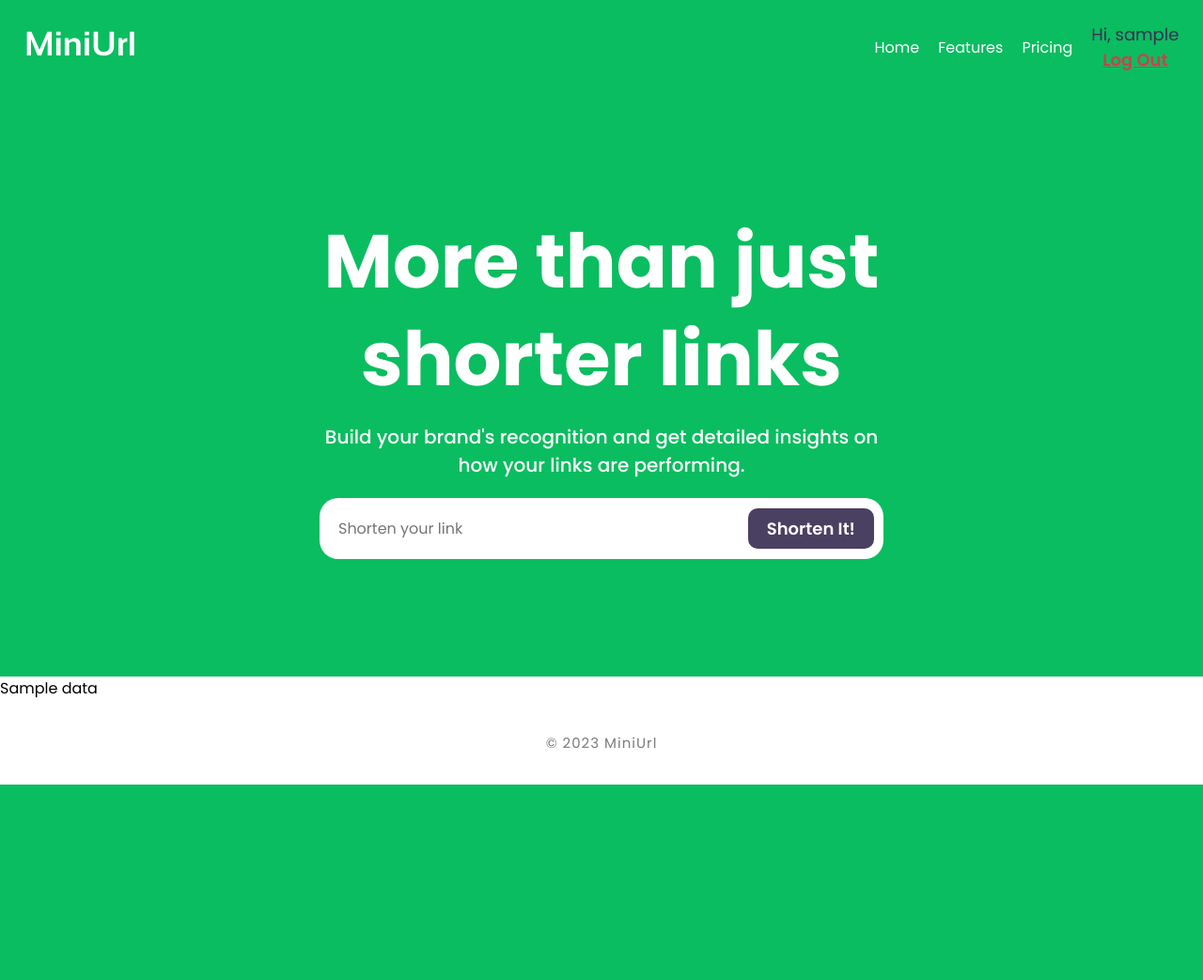
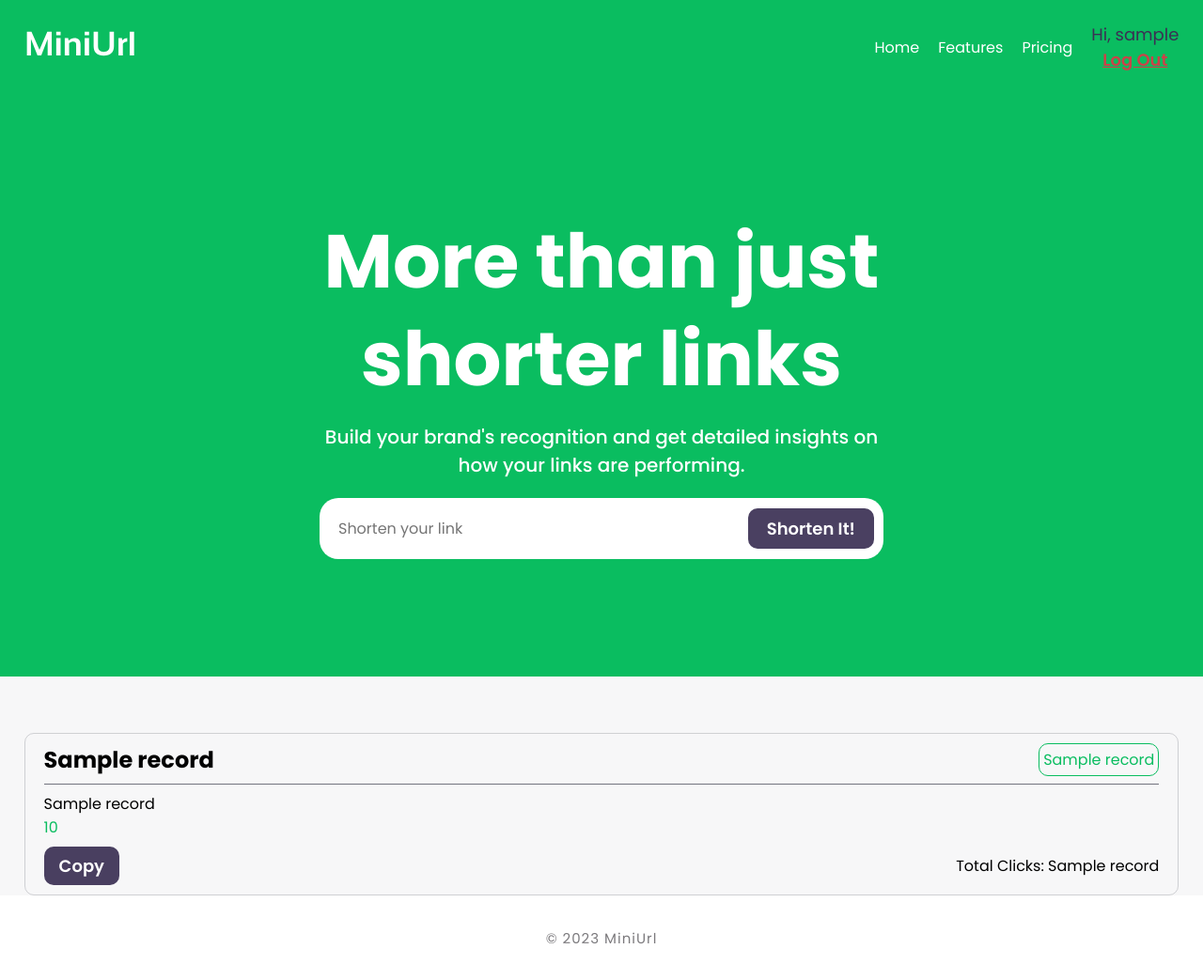
Before and after one commit to itsjatinnagar/miniurl, a Flask app: template templates/user.html in a window 1280 px wide. Shown: the whole page at 94% size. Before the commit the page ends 835 px from the top, so only its background shows below. Run offline with Flask 3, Linux system fonts and the light colour scheme; the template is opened without the code that fills it: most values are stand-ins (such as "Sample title", 1, 10 or a date in 2020).

Commit message:
Shorten Cards UI

```diff
--- a/static/css/style.css
+++ b/static/css/style.css
@@ -6,6 +6,7 @@
     --primary-color: hsl(var(--primary-hue), 90%, 39%);
     --accent-color: hsl(257, 27%, 26%);
     --light-gray: hsl(257, 2%, 97%);
+    --border-color: 114, 115, 126;
     --theme-error-color: hsl(354, 70%, 54%);
     --theme-success-color: hsl(152, 69%, 31%);
 }
@@ -50,6 +51,12 @@
 
 body.modal-active {
     overflow: hidden;
+}
+
+hr {
+    height: 1px;
+    width: 100%;
+    background-color: rgb(var(--border-color));
 }
 
 .container {
@@ -204,10 +211,14 @@
     border-radius: 10px;
 }
 
+main {
+    padding-block-start: 60px;
+    background-color: var(--light-gray);
+    text-align: center;
+}
+
 main.features {
     padding-block: 60px;
-    background-color: var(--light-gray);
-    text-align: center;
 }
 
 .features h2 span {
@@ -255,6 +266,52 @@
     margin-block: 20px 8px;
     font-size: 20px;
     font-weight: 600;
+}
+
+.shorten {
+    display: flex;
+    flex-direction: column;
+    row-gap: 20px;
+}
+
+.shorten .card {
+    text-align: left;
+    padding: 10px 20px;
+    border: 1px solid rgba(var(--border-color), 0.3);
+    border-radius: 10px;
+}
+
+.shorten .card > a {
+    color: var(--primary-color);
+}
+
+.shorten .card > hr {
+    margin: 8px 0;
+}
+
+.shorten .card .header {
+    display: flex;
+    align-items: center;
+    justify-content: space-between;
+}
+
+.shorten .card .header p {
+    padding: 4px;
+    color: var(--primary-color);
+    border: 1px solid var(--primary-color);
+    border-radius: 10px;
+}
+
+.shorten .card .footer {
+    margin-top: 8px;
+    display: flex;
+    align-items: center;
+    justify-content: space-between;
+}
+
+.shorten .card .actions .btn {
+    padding: 7px 16px;
+    border-radius: 10px;
 }
 
 section.pricing {
@@ -391,9 +448,6 @@
 
 form.login hr {
     margin: 16px 0;
-    height: 1px;
-    width: 100%;
-    background-color: #73747f;
 }
 
 @media screen and (max-width: 990px) {
--- a/static/js/shorten.js
+++ b/static/js/shorten.js
@@ -13,50 +13,22 @@
     }
 });
 
-// shortenButton.addEventListener("click", () => {
-//     const url = document.getElementById("url").value;
-//     fetch("/shorten", {
-//         method: "POST",
-//         headers: {
-//             "Content-Type": "application/json",
-//         },
-//         body: JSON.stringify({ long_url: url }),
-//     }).then((response) =>
-//         response.status == 200 ? window.location.reload() : showPopup()
-//     );
-// });
+const dateSpans = document.querySelectorAll("span.date");
+dateSpans.forEach((span) => {
+    const datetimeUTC = new Date(span.textContent * 1000);
+    const datetime = new Date(
+        datetimeUTC.getFullYear(),
+        datetimeUTC.getMonth(),
+        datetimeUTC.getDate()
+    );
+    span.textContent = Intl.DateTimeFormat().format(datetime);
+});
 
-// linksButton.forEach((button) => {
-//     button.addEventListener("click", () => {
-//         fetch(`/get/${button.dataset.linkid}`)
-//             .then((response) =>
-//                 response.status == 200 ? response.text() : showPopup()
-//             )
-//             .then((data) => openSidebar(data));
-//     });
-// });
-
-// function openSidebar(HTML_CONTENT) {
-//     document.body.classList.add("overlay-active");
-//     sidebarOverlay.classList.add("active");
-//     sidebar.classList.add("active");
-//     sidebar.innerHTML = HTML_CONTENT;
-//     activateClipboard();
-// }
-
-// sidebarOverlay.addEventListener("click", () => {
-//     document.body.classList.remove("overlay-active");
-//     sidebarOverlay.classList.remove("active");
-//     sidebar.classList.remove("active");
-//     sidebar.innerHTML = "";
-// });
-
-// function activateClipboard() {
-//     const copyButton = document.getElementById("btn-copy");
-//     copyButton.addEventListener("click", () => {
-//         navigator.clipboard
-//             .writeText(sidebar.querySelector("p.short-link").textContent)
-//             .then((response) => console.log(response))
-//             .catch((error) => console.log(error));
-//     });
-// }
+const copyButtons = document.querySelectorAll("button.btn-copy");
+copyButtons.forEach((button) => {
+    button.addEventListener("click", () =>
+        navigator.clipboard
+            .writeText(button.dataset.link)
+            .catch((error) => console.log(error))
+    );
+});
--- a/templates/user.html
+++ b/templates/user.html
@@ -31,5 +31,30 @@
     </div>
 </form>
 {% endblock %} {% block main %}
-<main>{{ data }}</main>
+<main>
+    <div class="container shorten">
+        {% for record in data %}
+        <div class="card" data-id="{{ record[0] }}">
+            <div class="header">
+                <h2>{{ record[2] }}</h2>
+                <p><span class="date">{{ record[5] }}</span></p>
+            </div>
+            <hr />
+            <p>{{ record[4] }}</p>
+            <a href="{{ host+record[3] }}">{{ host+record[3] }}</a>
+            <div class="footer">
+                <div class="actions">
+                    <button
+                        class="btn btn-primary btn-copy"
+                        data-link="{{ host+record[3] }}"
+                    >
+                        Copy
+                    </button>
+                </div>
+                <div>Total Clicks: {{ record[6] }}</div>
+            </div>
+        </div>
+        {% endfor %}
+    </div>
+</main>
 {% endblock %}
```
